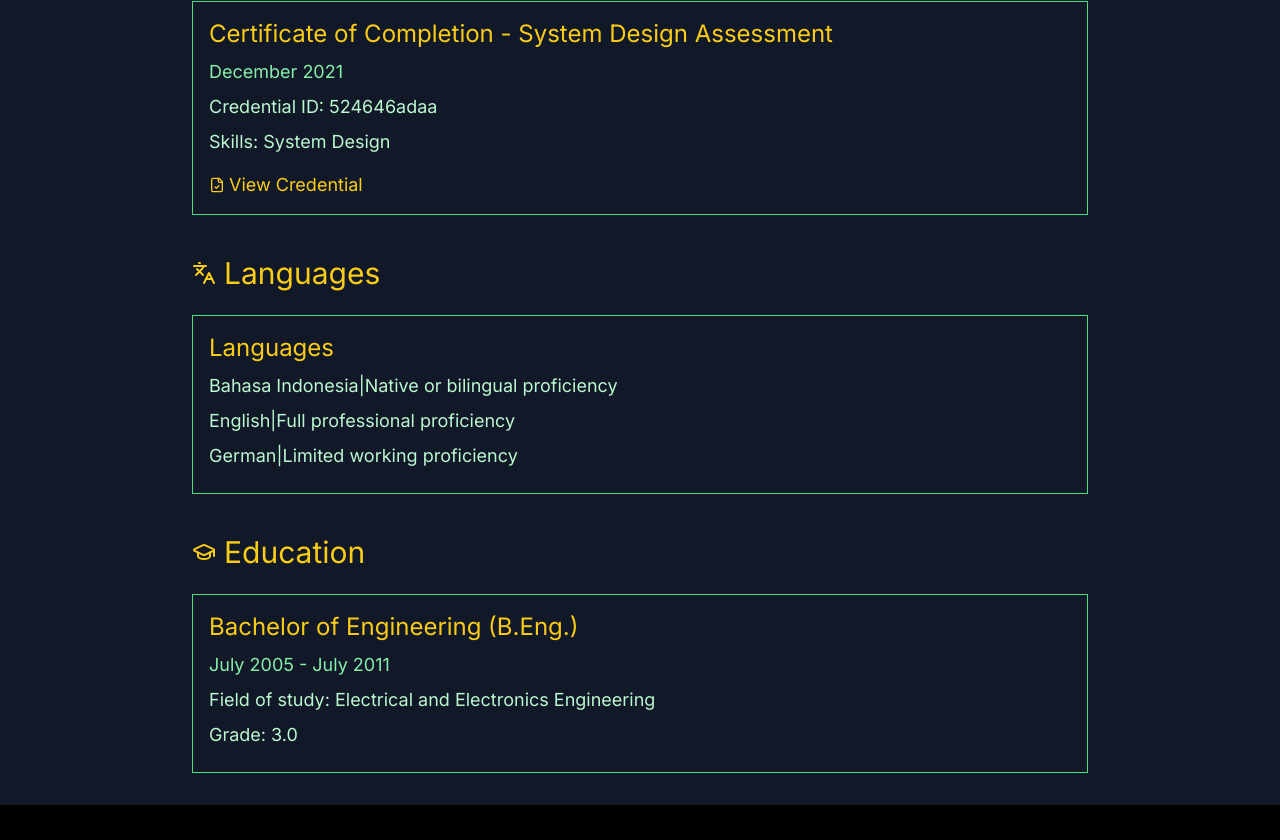
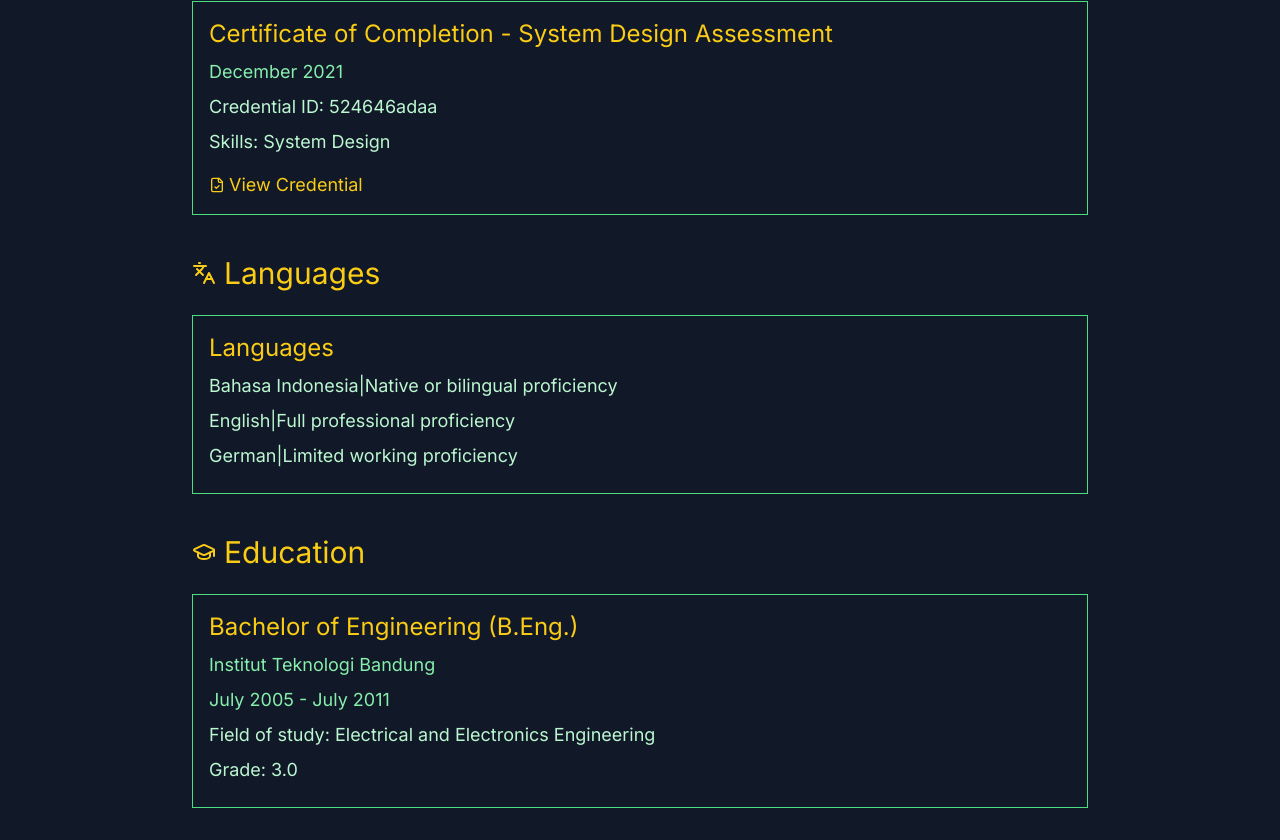
Before and after one commit to wahidyankf/wahidyankf-web, a Next.js app: page /cv in a window 1280 px wide. Shown: the part 11049-11889 px from the top of the page. Before the commit the page ends 11854 px from the top, so only its background shows below. Built offline with nearby package versions, Linux system fonts and the light colour scheme.

Commit message:
update education rendering

```diff
--- a/src/app/cv/page.tsx
+++ b/src/app/cv/page.tsx
@@ -165,6 +165,11 @@ const CVEntryComponent = ({
     <h3 className="text-lg sm:text-xl md:text-2xl mb-2 text-yellow-400">
       <HighlightText text={entry.title} searchTerm={searchTerm} />
     </h3>
+    {entry.type === "education" && entry.organization && (
+      <p className="mb-2 text-green-300">
+        <HighlightText text={entry.organization} searchTerm={searchTerm} />
+      </p>
+    )}
     {entry.period && (
       <p className="mb-2 text-green-300">
         <HighlightText text={entry.period} searchTerm={searchTerm} />
```
